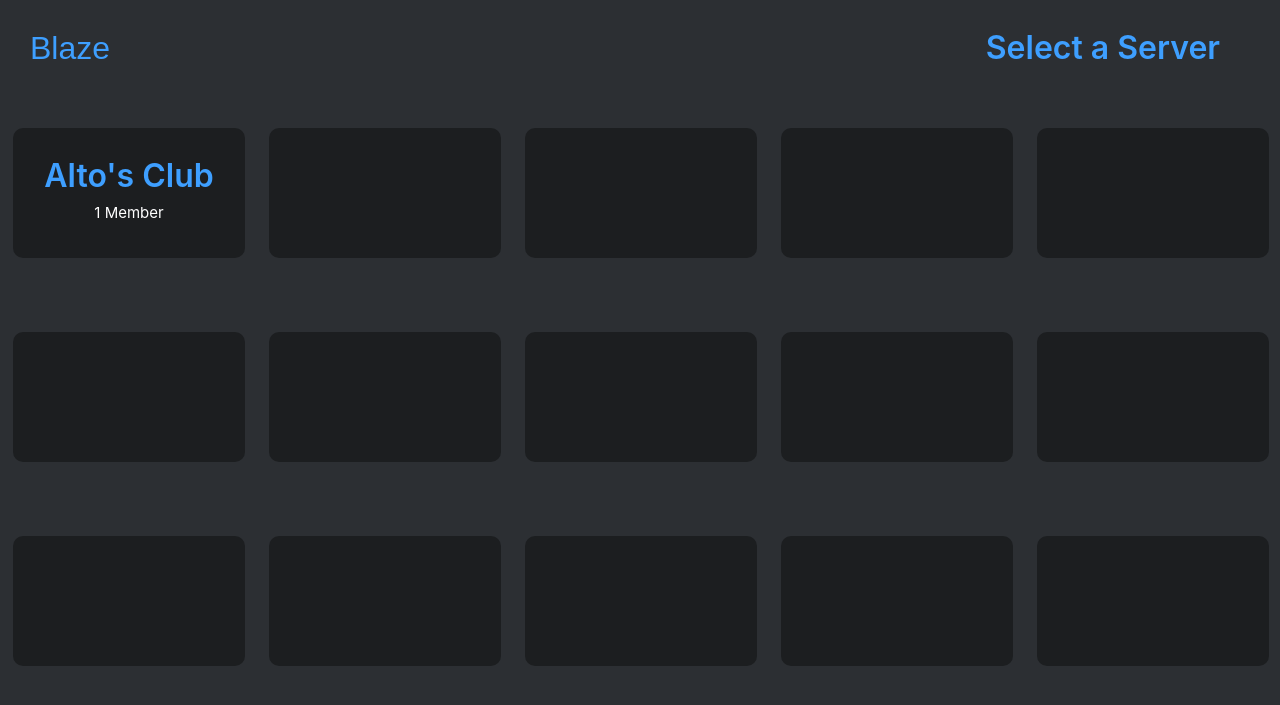
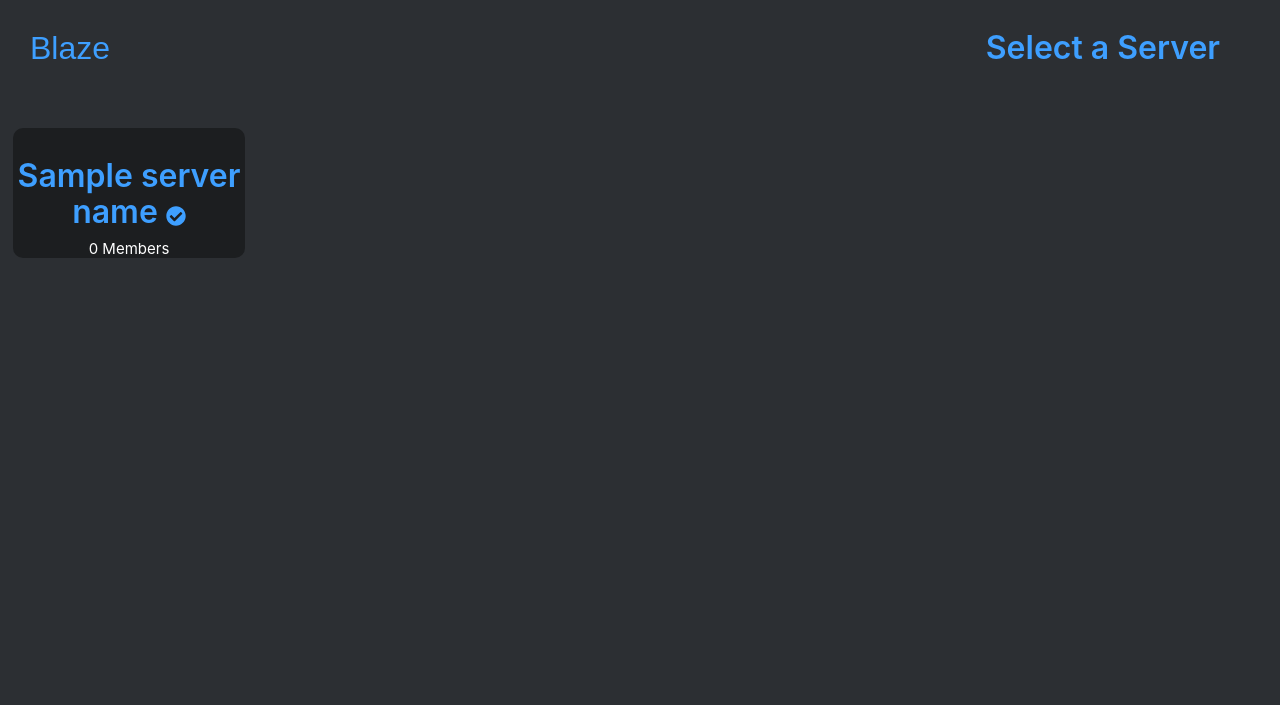
Before and after one commit to noahball/blaze, a Node server app: template views/servers.ejs in a window 1280 px wide. Shown: the top 705 px of the page. Run offline with Node 20, Linux system fonts and the light colour scheme; the template is opened without the code that fills it: most values are stand-ins (such as "Sample title", 1, 10 or a date in 2020); some libraries are stand-ins or nearby versions; some web fonts are replaced.

Commit message:
Server list

```diff
--- a/index.js
+++ b/index.js
@@ -18,6 +18,9 @@ app.use(cookieParser());
 
 // Firebase Authentication
 var serviceAccount = require("./config/firebaseKey.json");
+const {
+    render
+} = require('ejs');
 
 // Init Firebase
 admin.initializeApp({
@@ -53,17 +56,35 @@ app.get('/sign-up', (req, res) => {
 
 app.get('/servers', (req, res) => {
     var idToken = req.cookies['sessionid'];
-    console.log(idToken);
+    if (idToken == null) {
+        return res.status(403).send('<script>window.location = \'/login\'</script>');
+    }
 
     admin.auth().verifyIdToken(idToken)
         .then(function (decodedToken) {
             let uid = decodedToken.uid;
-            console.log(uid);
-            continueServers(uid);
+            var userServersRef = db.ref(`users/` + uid + `/guilds`);
+            userServersRef.once("value", function (data) {
+                var userServers = data.val();
 
-        }).catch(function(error) {
-            res.status(400).send("error");
-          });
+                var serverNames = [];
+                for (var i = 0; i < userServers.length; i++) {
+                    var allServersRef = db.ref(`guilds/` + userServers[i] + `/guildName`);
+                    allServersRef.once("value", function (data) {
+                        serverNames.push(data.val());
+                        if(serverNames.length == userServers.length) {
+                            res.status(400).render('servers', {
+                                userServers: userServers,
+                                serverNames: serverNames
+                            });
+                        }
+                    });
+                }
+            });
+
+        }).catch(function (error) {
+            res.redirect('/login');
+        });
 });
 
 app.get('/api', (req, res) => {
@@ -81,7 +102,6 @@ app.get('/api/v1', (req, res) => {
 });
 
 app.post('/api/v1/users/create', (req, res) => {
-    console.log(req.body);
     const {
         error
     } = validateUser(req.body);
@@ -144,19 +164,19 @@ app.post('/api/v1/guilds/create', (req, res) => {
     admin.auth().verifyIdToken(idToken)
         .then(function (decodedToken) {
             let uid = decodedToken.uid;
-            console.log(uid);
-            res.send('Woohoo! It works :D')
 
-            var guildsRef = ref.child(`guilds/` + req.body.guildName);
+            var guildID = Math.random().toString(36).substring(2, 15) + Math.random().toString(36).substring(2, 15);
+            var guildsRef = ref.child(`guilds/` + guildID);
             guildsRef.set({
-                    guildName: req.body.guildName,
-                    guildOwner: uid,
-                    isVerified: req.body.isVerified
+                guildName: req.body.guildName,
+                guildOwner: uid,
+                isVerified: req.body.isVerified
             });
+            res.send(`Guild with ID: ` + guildID + ` created!`)
 
-        }).catch(function(error) {
+        }).catch(function (error) {
             res.status(400).send(error);
-          });
+        });
 
 
 });
@@ -183,13 +203,6 @@ function validateGuild(validateContent) {
     return schema.validate(validateContent);
 }
 
-function continueServers(uid) {
-    var serversRef = db.ref(`users/` + uid + `/guilds`);
-    serversRef.once('value', function(snapshot) {
-        console.log(snapshot.val());
-      });
-}
-
 // Start Express
 const port = process.env.PORT || 3000;
 app.listen(port);
--- a/static/css/style.css
+++ b/static/css/style.css
@@ -118,3 +118,7 @@ html {
     color: #FFFFFF;
     font-size: 15px;
 }
+
+.fa-check-circle {
+    font-size: 20px;
+}
--- a/static/js/login.js
+++ b/static/js/login.js
@@ -2,11 +2,10 @@ firebase.auth().onAuthStateChanged(function (user) {
     if (user) {
         // User is signed in.
 
-        // window.location = "/servers";
-
         firebase.auth().currentUser.getIdToken( /* forceRefresh */ true).then(function (idToken) {
             console.log(idToken);
             document.cookie = `sessionid=` + idToken + `; expires=Thu, 18 Dec 2025 12:00:00 UTC; path=/`;
+            // window.location = "/servers";
         }).catch(function (error) {
             // Handle error
         });
--- a/views/servers.ejs
+++ b/views/servers.ejs
@@ -7,33 +7,18 @@
     <link rel="stylesheet" href="https://use.typekit.net/enm4pgo.css">
     <link rel="stylesheet" href="https://cdn.jsdelivr.net/npm/bulma@0.9.0/css/bulma.min.css">
     <link rel="stylesheet" href="/static/css/style.css">
+    <script defer src="https://use.fontawesome.com/releases/v5.14.0/js/all.js"></script>
 </head>
 
 <body>
     <div class="page-top">
         <h1><span class="title logo top-logo page-top-logo">Blaze</span><span class="title page-title blaze-blue">Select a Server</span></h1>
-        <div class="columns center">
-            <div class="column is-one-fifth"><center><div class="server-select-icon"><h1 class="title blaze-blue">Alto's Club</h1><h3 class="subtitle">1 Member</h3></div></center></div>
-            <div class="column is-one-fifth"><center><div class="server-select-icon"></div></center></div>
-            <div class="column is-one-fifth"><center><div class="server-select-icon"></div></center></div>
-            <div class="column is-one-fifth"><center><div class="server-select-icon"></div></center></div>
-            <div class="column is-one-fifth"><center><div class="server-select-icon"></div></center></div>
+      </div>
+        <div class="columns is-multiline center">
+            <% for (var i = 0; i < userServers.length; i++) { %>
+              <div class="column is-one-fifth"><center><div class="server-select-icon"><h1 class="title blaze-blue"><%= serverNames[i] %> <i class="fa fa-check-circle" aria-hidden="true"></i></h1><h3 class="subtitle">0 Members</h3></div></center></div>
+            <% } %>
           </div>
-          <div class="columns center">
-            <div class="column is-one-fifth"><center><div class="server-select-icon"></div></center></div>
-            <div class="column is-one-fifth"><center><div class="server-select-icon"></div></center></div>
-            <div class="column is-one-fifth"><center><div class="server-select-icon"></div></center></div>
-            <div class="column is-one-fifth"><center><div class="server-select-icon"></div></center></div>
-            <div class="column is-one-fifth"><center><div class="server-select-icon"></div></center></div>
-          </div>
-          <div class="columns center">
-            <div class="column is-one-fifth"><center><div class="server-select-icon"></div></center></div>
-            <div class="column is-one-fifth"><center><div class="server-select-icon"></div></center></div>
-            <div class="column is-one-fifth"><center><div class="server-select-icon"></div></center></div>
-            <div class="column is-one-fifth"><center><div class="server-select-icon"></div></center></div>
-            <div class="column is-one-fifth"><center><div class="server-select-icon"></div></center></div>
-          </div>
-    </div>
 </body>
 
 </html>
```
